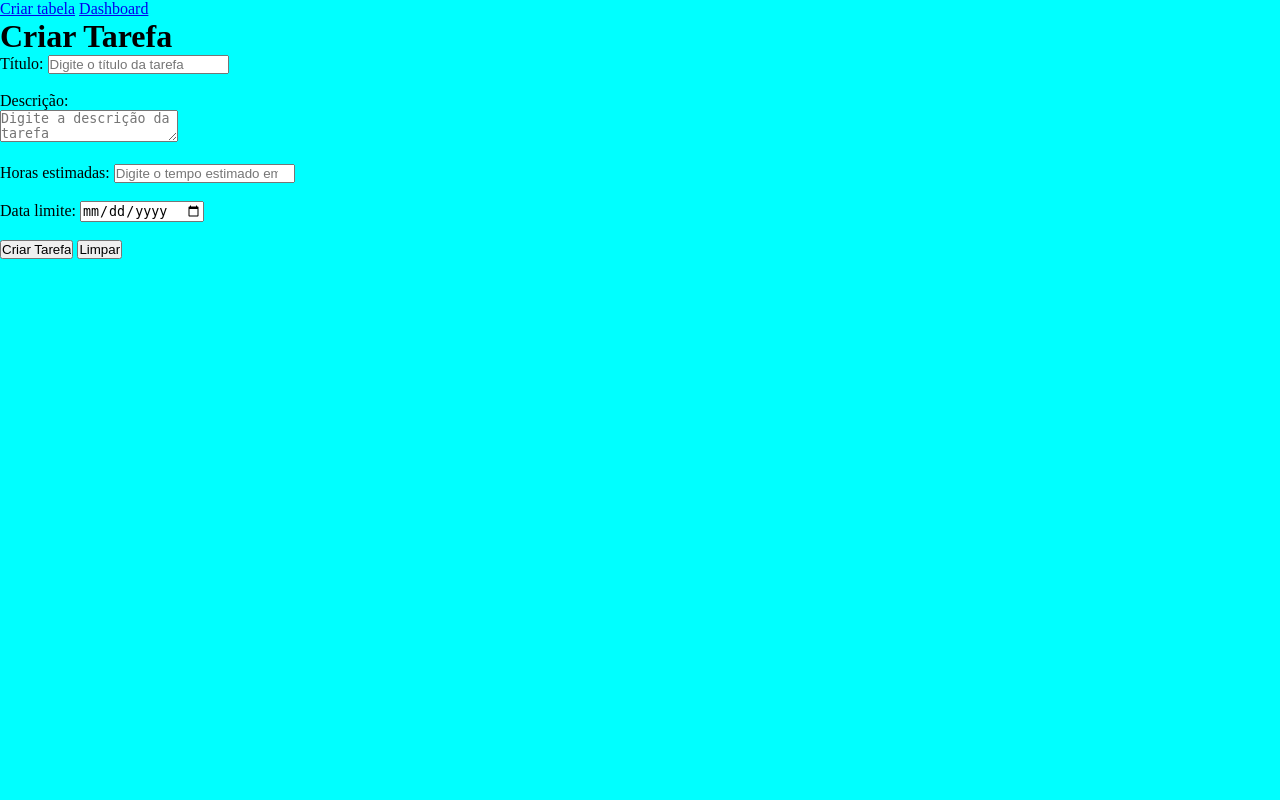
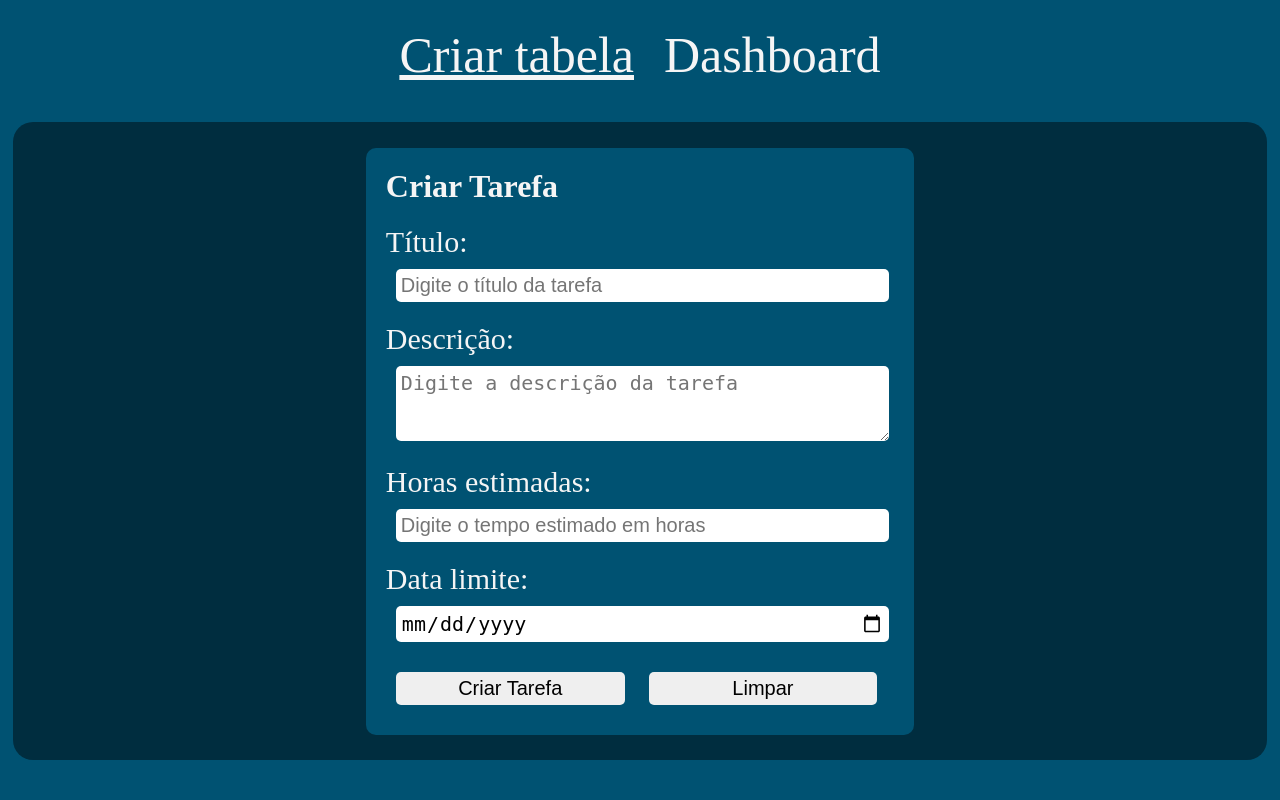
Before and after one commit to vinicius-J-Santos/taskMaster, a PHP site: page /?pag=criar in a window 1280 px wide. Run offline with PHP 8.4, Linux system fonts and the light colour scheme.

Commit message:
style: css incial pronto

```diff
--- a/css/style.css
+++ b/css/style.css
@@ -3,5 +3,86 @@
     padding: 0;
 }
 body {
-    background-color: aqua;
+    min-height: 100vh;
+    background-color: #005272;
 }
+header {
+    height: 8%;
+    padding: 2%;
+    gap: 30px;
+    display: flex;
+    align-items: center;
+    justify-content: center;
+}
+header a {
+    font-size: 50px;
+    color: whitesmoke;
+    text-decoration: none;
+}
+header .ativo {
+    text-decoration: underline;
+}
+
+main {
+    min-height: 72vh;
+    margin: 1%;
+    padding: 2%;
+
+    background-color: #002d3f;
+    border-radius: 20px;
+
+    display: flex;
+    flex-wrap: wrap;
+    justify-content: center;
+    align-items: flex-start;
+    gap: 20px;
+
+    color: whitesmoke;
+}
+
+main .container {
+    background-color: #005272;
+    border-radius: 10px;
+    padding: 20px;
+}
+main .container form {
+    display: flex;
+    gap: 10px;
+    margin-top: 20px;
+    flex-direction: column;
+    align-content: center;
+}
+main .container label {
+    font-size: 30px;
+}
+main .container input, main .container textarea {
+    padding: 5px;
+    margin: 10px;
+    border: 0;
+    border-radius: 5px;
+    font-size: 20px;
+    width: 95%;
+}
+main .container textarea {
+    min-height: 65px;
+    min-width: 400px;
+    max-height: 170px;
+    max-width: 800px;
+}
+main .container input:focus, main .container textarea:focus {
+    outline: none;
+}
+main .container .botao {
+    width: 45%;
+}
+
+main .card {
+    background-color: #005272;
+    border-radius: 10px;
+    padding: 20px;
+    width: 400px;
+    height: 300px;
+    display: flex;
+    flex-direction: column;
+    justify-content: space-between;
+}
--- a/index.php
+++ b/index.php
@@ -8,8 +8,8 @@
 <link rel="stylesheet" href="css/style.css">
 <body>
     <header>
-        <a href="?pag=criar">Criar tabela</a>
-        <a href="?pag=dash">Dashboard</a>
+        <a href="?pag=criar" class="<?= ($_GET["pag"] ?? "dash") == "criar" ? "ativo" : ""; ?>">Criar tabela</a>
+        <a href="?pag=dash" class="<?= ($_GET["pag"] ?? "dash") == "dash" ? "ativo" : ""; ?>">Dashboard</a>
     </header>
     <main>
         <?php
--- a/paginas/criar.html
+++ b/paginas/criar.html
@@ -1,19 +1,25 @@
 <div class="container">
     <h1>Criar Tarefa</h1>
     <form action="salvar.php" method="post">
+        <div>
             <label for="titulo">Título: </label>
             <input type="text" name="titulo" id="titulo" required placeholder="Digite o título da tarefa">
-        <br><br>
+        </div>
+        <div>
             <label for="desc"> Descrição: </label> <br>
             <textarea name="descricao" id="desc" required placeholder="Digite a descrição da tarefa"></textarea>
-        <br><br>
+        </div>
+        <div>
             <label for="estimado">Horas estimadas: </label>
             <input type="number" name="horas_estimada" id="estimado" required placeholder="Digite o tempo estimado em horas">
-        <br><br>
+        </div>
+        <div>
             <label for="data">Data limite: </label>
             <input type="date" name="data_limite" id="date" required>
-        <br><br>
-        <input type="submit" value="Criar Tarefa">
-        <input type="reset" value="Limpar">
+        </div>
+        <div>
+            <input class="botao" type="submit" value="Criar Tarefa">
+            <input class="botao" type="reset" value="Limpar">
+        </div>
     </form>
 </div>
```
Also changed, not shown: paginas/dash.php (+18 -11 lines). Lines whose indentation alone changed are shown as unchanged.
